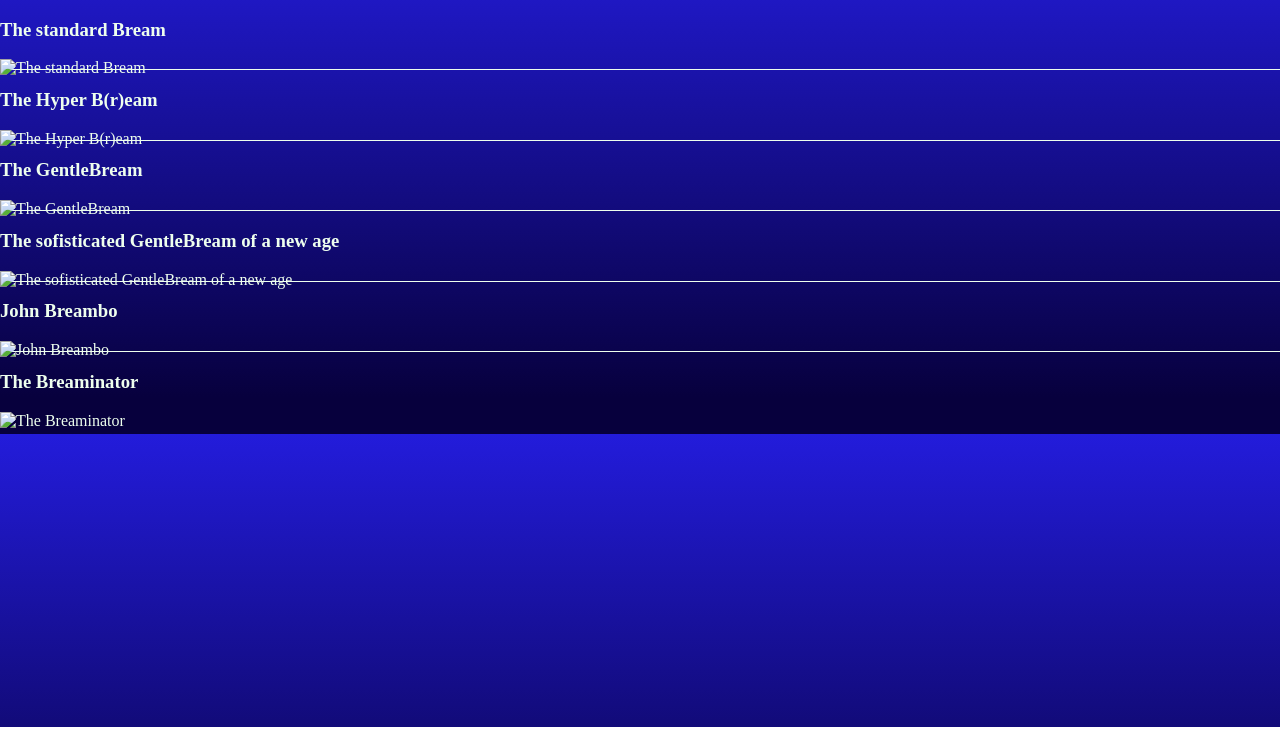
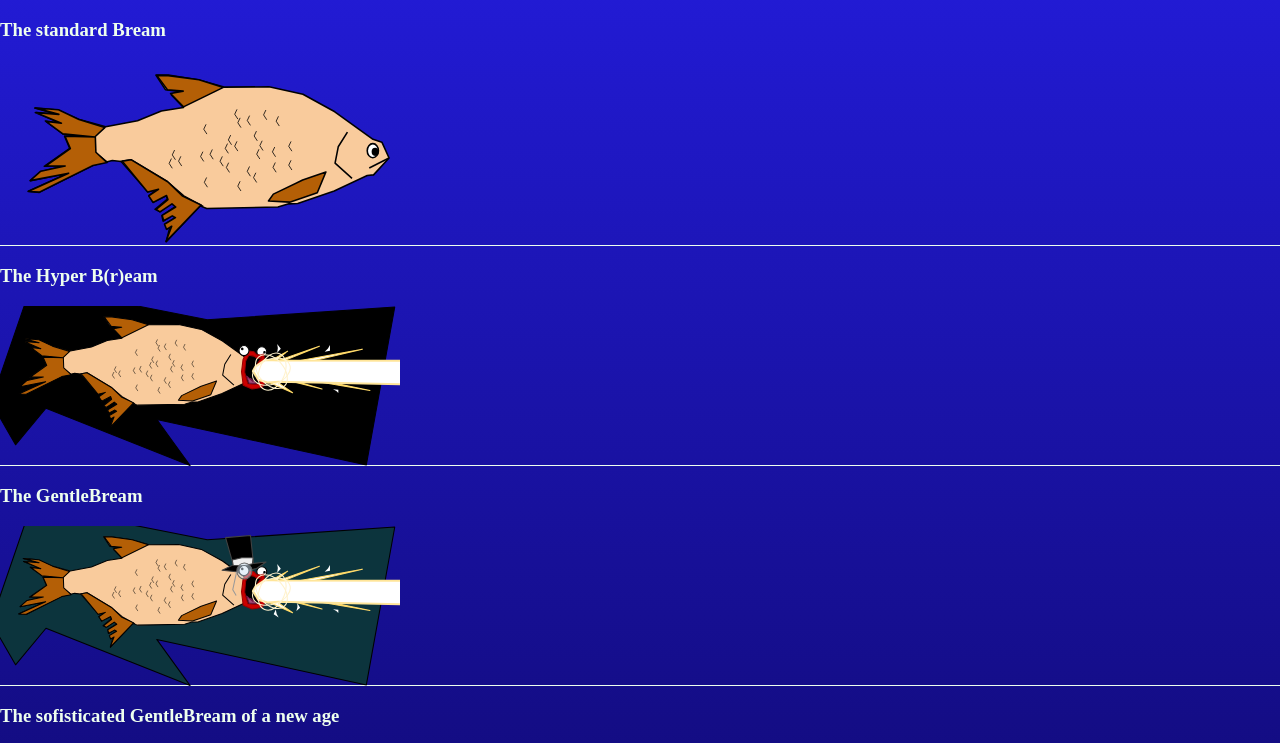
Before and after one commit to zephyyrr/bream_se, a plain HTML site: page index.html in a window 1280 px wide. Shown: the part 73-816 px from the top of the page. Drawn offline with Linux system fonts and the light colour scheme; the site is published under a folder, as on GitHub Pages, so addresses that start at the root find nothing.

Commit message:
Changed images to use relative addresses

```diff
--- a/index.html
+++ b/index.html
@@ -51,32 +51,32 @@ h1 {
 <div class="bream_list">
 	<div class="bream_list_elem">
 		<h3>The standard Bream</h3>
-		<img src="/img/Bream.svg" id="Bream" class="svg_bream" alt="The standard Bream"/>
+		<img src="./img/Bream.svg" id="Bream" class="svg_bream" alt="The standard Bream"/>
 	</div>
 
 	<div class="bream_list_elem">
 		<h3>The Hyper B(r)eam</h3>
-		<img src="/img/HyperBream.svg" id="HyperBream" class="svg_bream" alt="The Hyper B(r)eam"/>
+		<img src="./img/HyperBream.svg" id="HyperBream" class="svg_bream" alt="The Hyper B(r)eam"/>
 	</div>
 
 	<div class="bream_list_elem">
 		<h3>The GentleBream</h3>
-		<img src="/img/GentleBream.svg" id="GentleBream" class="svg_bream" alt="The GentleBream"/>
+		<img src="./img/GentleBream.svg" id="GentleBream" class="svg_bream" alt="The GentleBream"/>
 	</div>
 
 	<div class="bream_list_elem">
 		<h3>The sofisticated GentleBream of a new age</h3>
-		<img src="/img/GentlerBream.svg" id="GentlerBream" class="svg_bream" alt="The sofisticated GentleBream of a new age"/>
+		<img src="./img/GentlerBream.svg" id="GentlerBream" class="svg_bream" alt="The sofisticated GentleBream of a new age"/>
 	</div>
 
 	<div class="bream_list_elem">
 		<h3>John Breambo</h3>
-		<img src="/img/Rambo Bream.svg" id="RamboBream" class="svg_bream" alt="John Breambo"/>
+		<img src="./img/Rambo Bream.svg" id="RamboBream" class="svg_bream" alt="John Breambo"/>
 	</div>
 
 	<div class="bream_list_elem">
 		<h3>The Breaminator</h3>
-		<img src="/img/Cyborg Bream.svg" id="CyborgBream" class="svg_bream" alt="The Breaminator"/>
+		<img src="./img/Cyborg Bream.svg" id="CyborgBream" class="svg_bream" alt="The Breaminator"/>
 	</div>
 </div>
 
```
